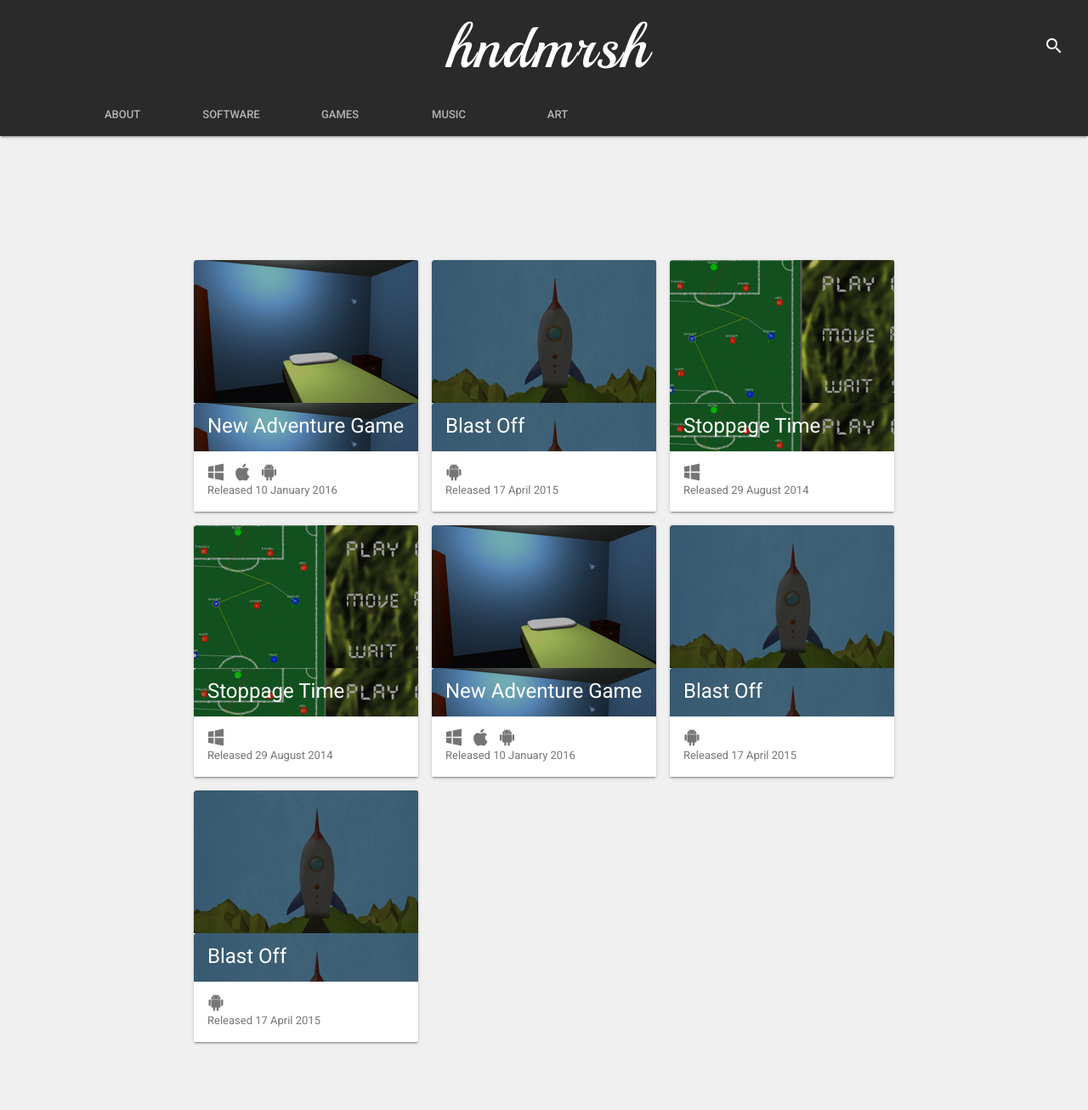
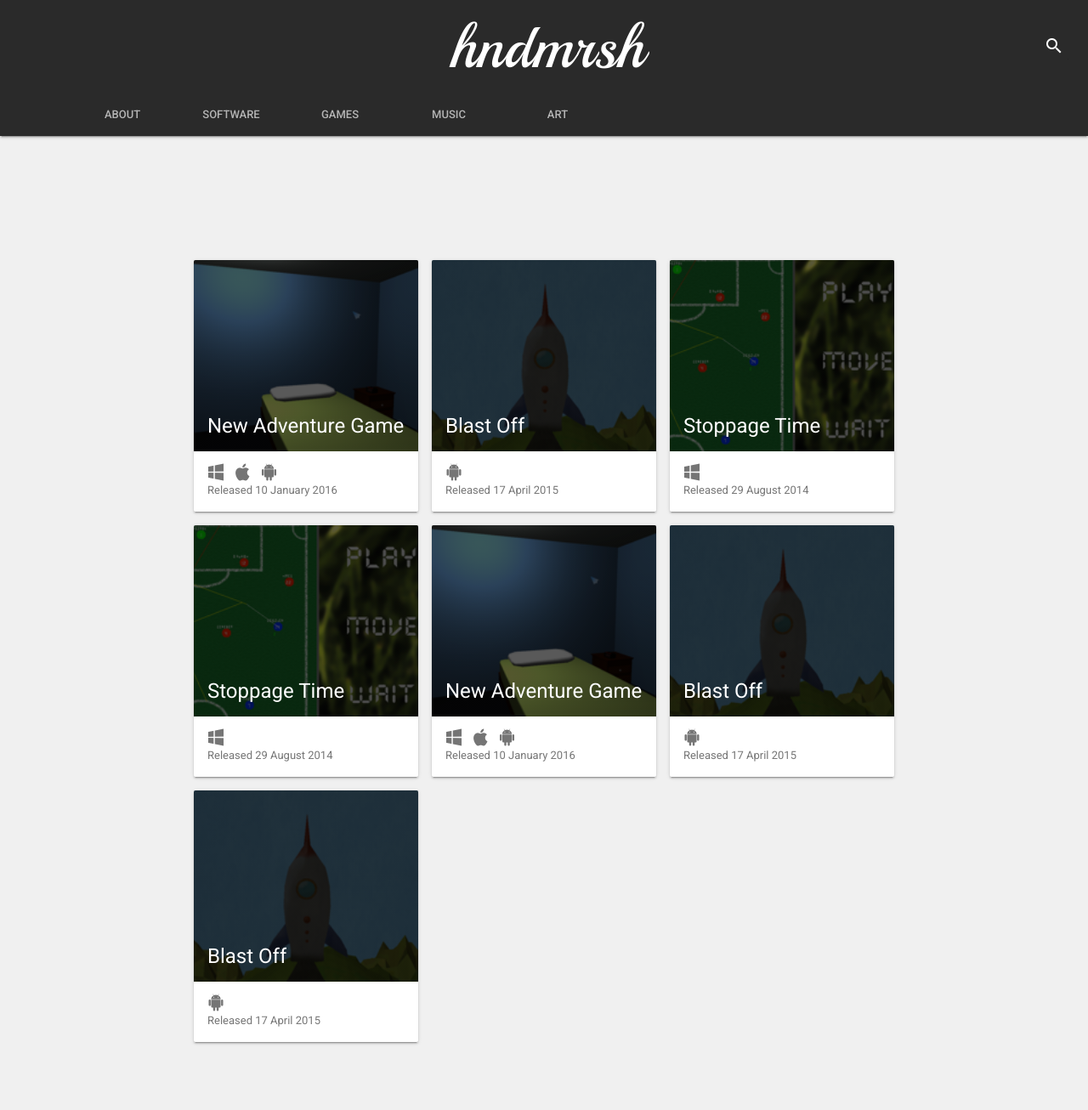
Before and after one commit to hndmrsh/archived.hndmrsh.github.io, a Jekyll site: the page built from pages/4_games.md, in a window 1280 px wide. Shown: the whole page at 85% size. Built offline with Jekyll 4.4.1, drawn with Linux system fonts in a browser that asks for light colours.

Commit message:
Added gradient over images, fixed title letter spacing

```diff
--- a/_layouts/blog.html
+++ b/_layouts/blog.html
@@ -10,7 +10,10 @@ layout: default
     <style type="text/css">
       .{{ post.title | slugify }}.hndmrsh-card > .mdl-card__title {
       {% if post.background %}
-        background: url('/static/blog-headers/{{ post.background }}');
+        background:
+          linear-gradient(rgba(0, 0, 0, 0.5), rgba(0, 0, 0, 0.5)),
+          url('/static/blog-headers/{{ post.background }}')
+            center / cover;
       {% else %}
         background: {{ post.colour }};
       {% endif %}
--- a/_layouts/blogpost.html
+++ b/_layouts/blogpost.html
@@ -10,7 +10,9 @@ layout: default
         <style type="text/css">
           .hndmrsh__post .post__{{ page.id | slugify }} {
           {% if page.background %}
-            background: url('/static/blog-headers/{{ page.background }}') center / cover;
+            background:
+              linear-gradient(rgba(0, 0, 0, 0.5), rgba(0, 0, 0, 0.5)),
+              url('/static/blog-headers/{{ page.background }}') center / cover;
           {% else %}
             background: {{ page.colour }};
           {% endif %}
--- a/_layouts/games.html
+++ b/_layouts/games.html
@@ -10,7 +10,9 @@ layout: default
     {% if game.thumb %}
     <style type="text/css">
       .{{ game.title | slugify }}.hndmrsh-card > .mdl-card__title {
-          background: url('/static/game-thumbs/{{ game.thumb }}');
+          background:
+            linear-gradient(rgba(0, 0, 0, 0.5), rgba(0, 0, 0, 0.5)),
+            url('/static/game-thumbs/{{ game.thumb }}') center / cover;
       }
     </style>
     {% endif %}
--- a/_sass/_hndmrsh.scss
+++ b/_sass/_hndmrsh.scss
@@ -63,6 +63,7 @@ a.hndmrsh-card:hover {
 .hndmrsh-title .mdl-layout-title {
   font-family: $heading-font-family;
   font-size: 72px;
+  letter-spacing: 0;
 }
 
 .hndmrsh .mdl-layout__header,
@@ -128,6 +129,7 @@ i.hndmrsh-icons:before {
 .hndmrsh-under-construction h2 {
   font-size: 16pt;
   text-align: center;
+  font-weight: 400;
 }
 
 .hndmrsh-back-button.mdl-button {
```
